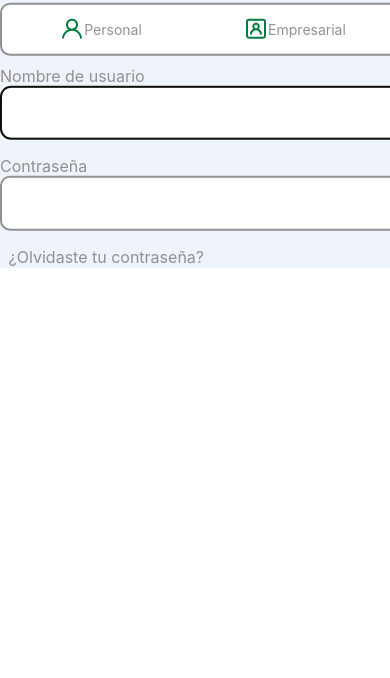
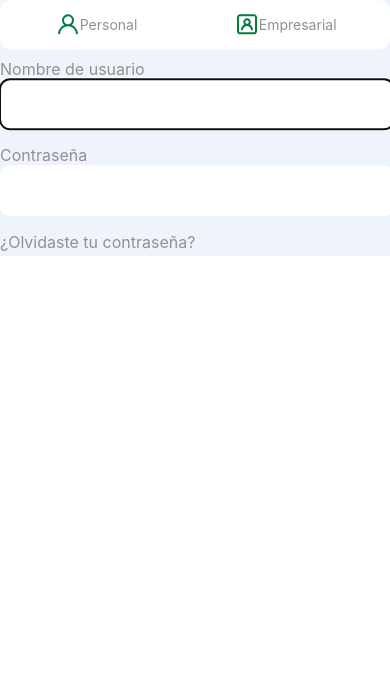
Before and after one commit to mikelmulti460/BancoSaintPatrickProjectFE, a React app in the folder Front-end/: page / in a window 390 px wide. Shown: the part 166-844 px from the top of the page. Built offline with nearby package versions, Linux system fonts and the light colour scheme.

Commit message:
Avance maquetación 8

```diff
--- a/Front-end/src/login/login.css
+++ b/Front-end/src/login/login.css
@@ -18,7 +18,7 @@
 .list-container {
   margin: 0px auto;
   width: 400px;
-  border: 2px solid;
+  border: none;
   border-color: var(--color-theme);
   border-radius: 10px;
   display: flex;
@@ -78,7 +78,7 @@ label {
 input {
   height: 30px;
   width: 400px;
-  border: 2px solid;
+  border: none;
   border-radius: 10px;
   color: var(--color-theme);
   margin-bottom: 1rem;
@@ -157,7 +157,6 @@ a {
 .btn-acceder:hover {
   background: #ffffff;
   color: #000000;
-  border: 2px solid;
   border-color: #000000;
 }
 
@@ -210,4 +209,16 @@ a {
   .list-container, .logoMasTitulo {
     margin: inherit;
   }
+  .cardlogin.division{
+    width: 100vw;
+  }
+  .recuperar{
+    display: block;
+  }
 }
+
+@media only screen and (max-width: 408px) {
+  .wrapper, .cardlogin.division, .list-container, .container, .btn-acceder, input{
+    width: 100vw;
+  }
+}
```
